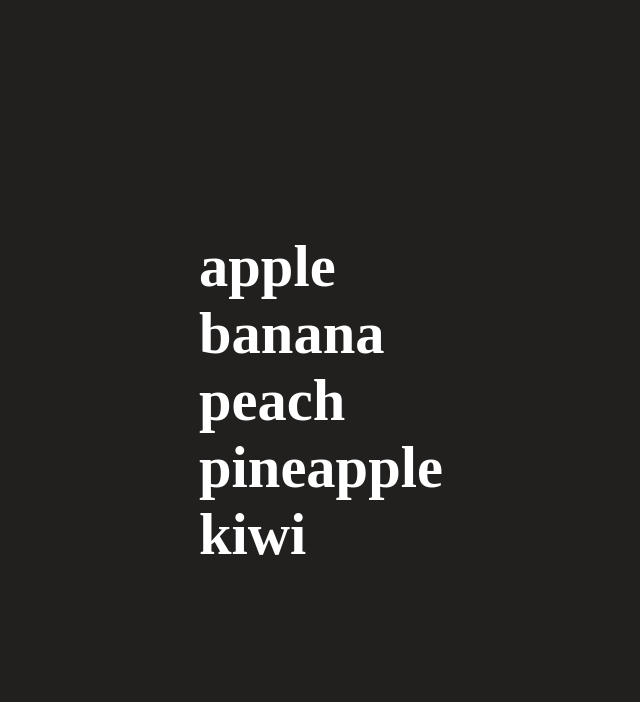
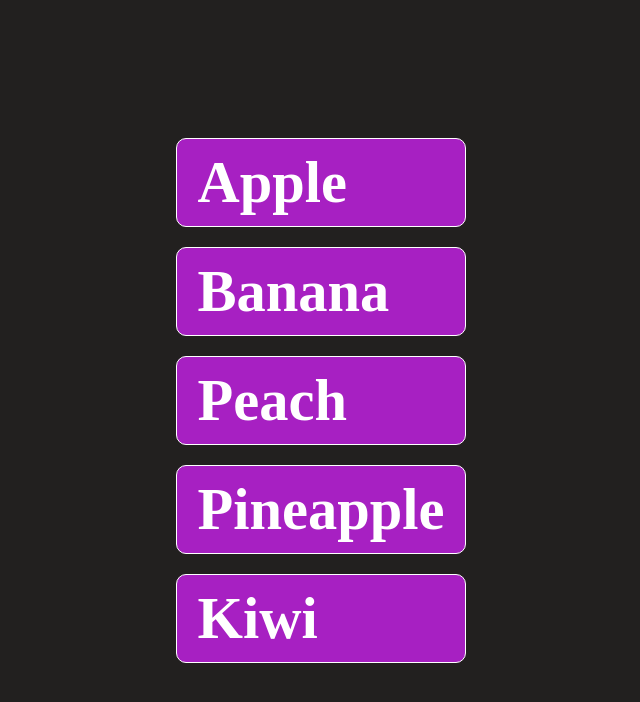
Before and after one commit to gabadadzeluca/drag-and-drop, a React (Vite) app: page / in a window 1280 px wide. Shown: the top 702 px of the page, without its empty margins (319-959 px from the left). Built offline with nearby package versions, Linux system fonts and the light colour scheme.

Commit message:
add cursor style and update classname

```diff
--- a/src/App.css
+++ b/src/App.css
@@ -11,11 +11,12 @@
   color: #ffffff;
 }
 
-.list{
+.listItem{
   text-transform: capitalize;
   background-color: rgb(167, 32, 194);
   border: 1px solid white;
   border-radius: 1rem;
   margin: 2rem 0;
   padding: 1rem 2rem;
+  cursor: pointer;
 }
```
